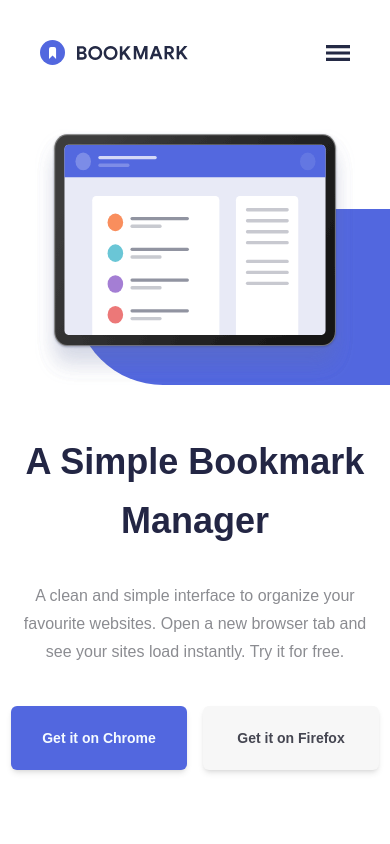
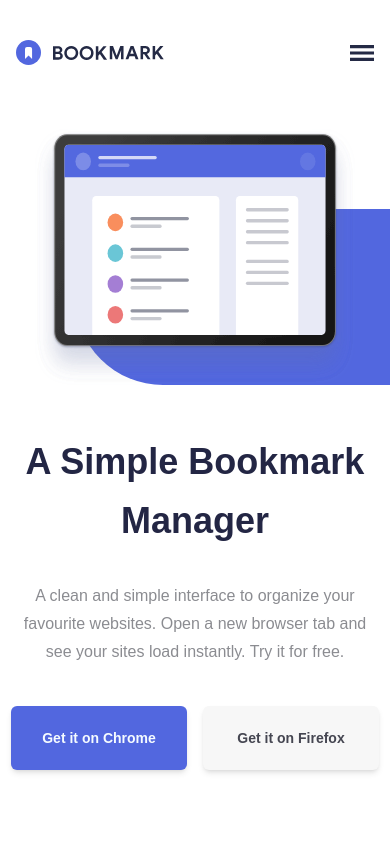
Before and after one commit to ForJessicaSake/Bookmark-Landing-Page, a React (Create React App) app: page / in a window 390 px wide. Shown: the top 844 px of the page. Built offline with nearby package versions, Linux system fonts and the light colour scheme.

Commit message:
fix:code structure

```diff
--- a/src/Bookmark.tsx
+++ b/src/Bookmark.tsx
@@ -10,7 +10,7 @@ const Bookmark: React.FC = () => {
         <img
           src={BookmarkImage}
           alt="boomark"
-          className="relative w-96 h-56 z-10 bottom-64 lg:bottom-96 lg:left-14 lg:w-wdd lg:h-80"
+          className="relative w-96 h-52 z-10 bottom-64 lg:bottom-96 lg:left-14 lg:w-wdd lg:h-80"
         />
       </section>
       <section className="lg:w-5/12 lg:text-start flex flex-col justify-center items-center lg:justify-start lg:items-start lg:pt-20">
--- a/src/Extension.tsx
+++ b/src/Extension.tsx
@@ -5,7 +5,7 @@ import Card from "./Card";
 
 const Extension: React.FC = () => {
   return (
-    <main className="lg:pt-48 pt-14">
+    <main className="lg:pt-48 pt-14 px-2 lg:px-0">
       <section className="flex flex-col justify-center items-center text-center">
         <h1 className="text-Heading lg:text-2xl text-3xl font-bold w-96">
           Download the extension
--- a/src/FAQS.tsx
+++ b/src/FAQS.tsx
@@ -25,7 +25,7 @@ const Faqs: React.FC = () => {
     };
 
   return (
-    <main className="flex flex-col justify-center items-center pt-24">
+    <main className="flex flex-col justify-center items-center pt-24 px-6 lg:px-0">
       <h1 className="text-3xl lg:text-2xl font-bold text-center leading-10">
         Frequently Asked Questions
       </h1>
--- a/src/Navbar.tsx
+++ b/src/Navbar.tsx
@@ -7,7 +7,7 @@ const Navbar = () => {
   const [isLinksVisible, setLinksVisible] = useState(false);
 
   return (
-    <nav className="flex justify-between items-center px-10 lg:px-14 mt-10">
+    <nav className="flex justify-between items-center px-4 lg:px-14 mt-10">
       <img src={logo} alt=""className=""/>
       <img src={menu} alt="Navigation menu" className=" w-6 h-4 lg:hidden cursor-pointer" onClick={() => setLinksVisible(!isLinksVisible)} />
       <section className={`${isLinksVisible ? 'block' : 'hidden'} lg:static bg-Blue h-5/6  lg:h-0 flex flex-col lg:flex-row justify-center items-center lg:bg-white absolute top-24  lg:w-5/12 pr-20 z-50 lg:flex lg:items-center`}>
```
